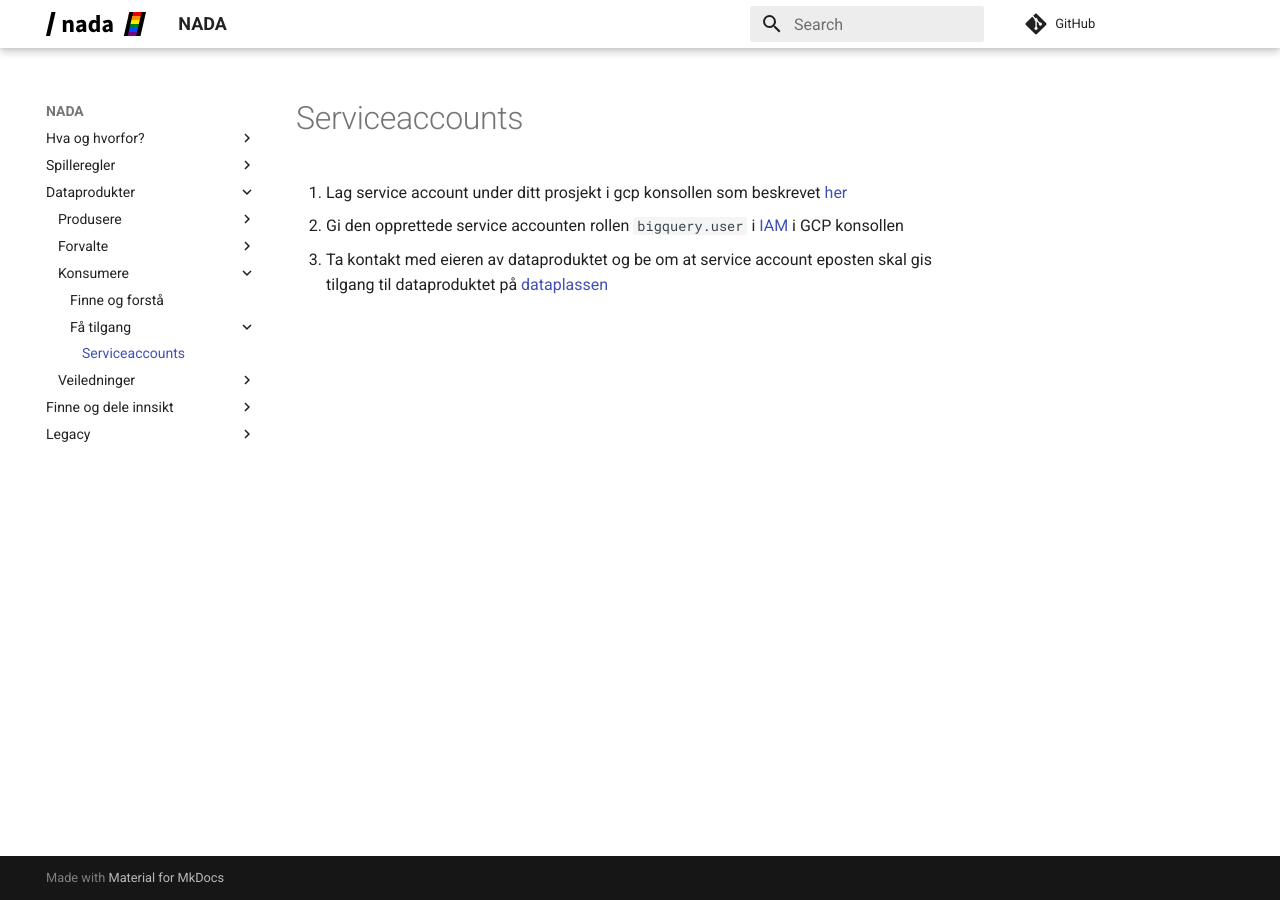
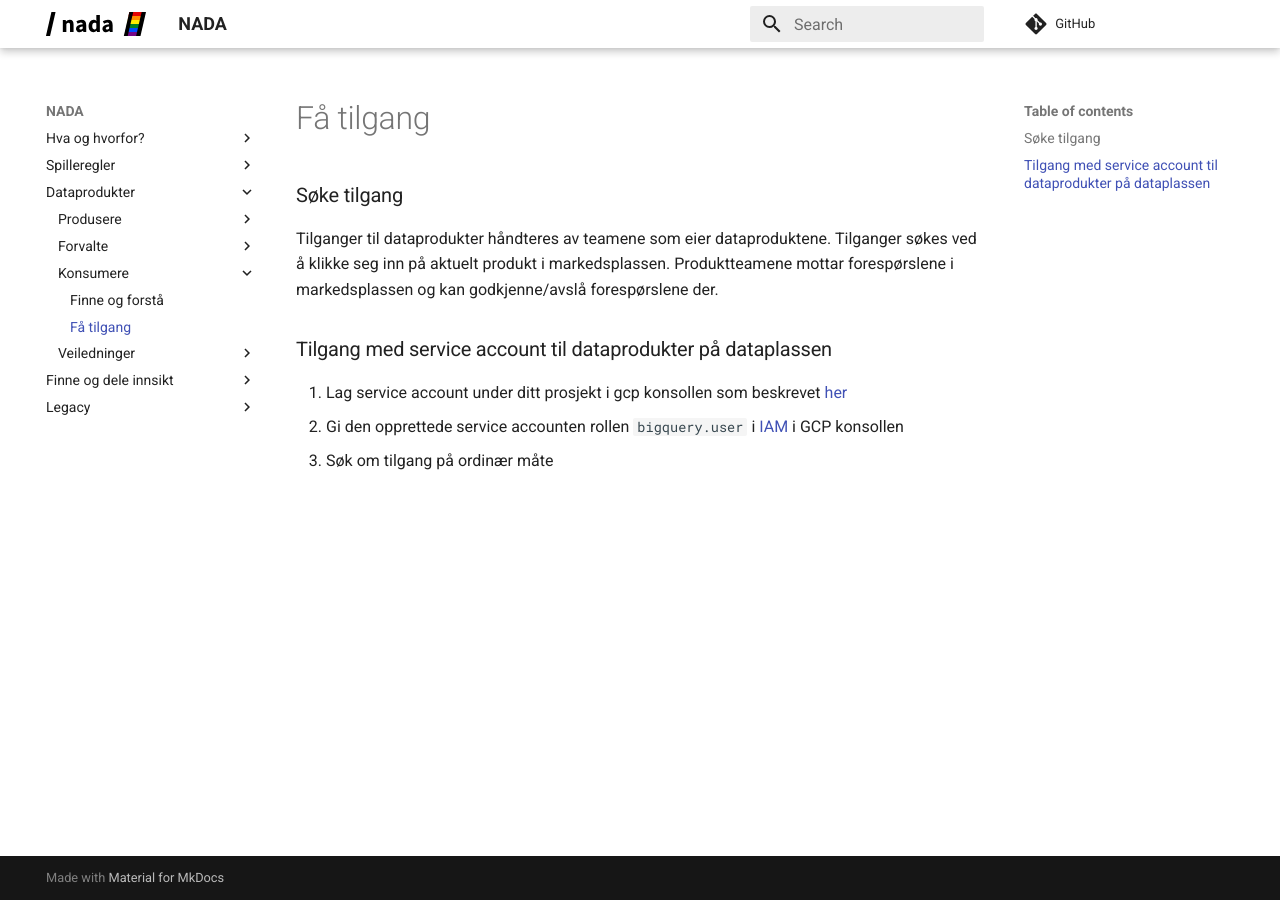
Before and after one commit to navikt/nada, an MkDocs documentation site: the page built from docs/dataprodukter/konsumere/tilgang_serviceaccount.md, in a window 1280 px wide. Built offline with MkDocs 1.6.1 and Material for MkDocs 9.7.7, drawn with Linux system fonts in a browser that asks for light colours; comment, search, counter and statistics services are not loaded.

Commit message:
Litt mer om tilganger

```diff
--- a/docs/dataprodukter/konsumere/tilgang_serviceaccount.md
+++ b/docs/dataprodukter/konsumere/tilgang_serviceaccount.md
@@ -1,7 +1,10 @@
----
-title: Tilgang med service account til dataprodukter på dataplassen
----
+### Søke tilgang
+Tilganger til dataprodukter håndteres av teamene som eier dataproduktene.
+Tilganger søkes ved å klikke seg inn på aktuelt produkt i markedsplassen.
+Produktteamene mottar forespørslene i markedsplassen og kan godkjenne/avslå forespørslene der.
 
+
+### Tilgang med service account til dataprodukter på dataplassen
 1. Lag service account under ditt prosjekt i gcp konsollen som beskrevet [her](https://cloud.google.com/iam/docs/creating-managing-service-accounts)
 2. Gi den opprettede service accounten rollen `bigquery.user` i [IAM](https://console.cloud.google.com/iam-admin) i GCP konsollen
-3. Ta kontakt med eieren av dataproduktet og be om at service account eposten skal gis tilgang til dataproduktet på [dataplassen](https://data.intern.nav.no)
+3. Søk om tilgang på ordinær måte
--- a/mkdocs.yml
+++ b/mkdocs.yml
@@ -41,7 +41,7 @@ markdown_extensions:
       custom_checkbox: true
 nav:
   - Hva og hvorfor?:
-    - Prinsipper: intro/ny_retning.md # <- Ta ut biten om ny retning, behold prinsippene
+    - Prinsipper: intro/ny_retning.md
     - Hva er nada?: intro/hva_er_nada.md
     #- Forankring: intro/forankring.md <- Flytt ut i egen ressurs
   - Spilleregler:
@@ -65,9 +65,7 @@ nav:
       - Overvåke: dataprodukter/forvalte/overvåke.md
     - Konsumere:
       - Finne og forstå: dataprodukter/konsumere/finne.md #finne-data/navdata.md
-      - Få tilgang:
-        #- Personlig bruker: dataprodukter/konsumere/tilgang_personlig.md
-        - Serviceaccounts: dataprodukter/konsumere/tilgang_serviceaccount.md
+      - Få tilgang: dataprodukter/konsumere/tilgang_serviceaccount.md
     - Veiledninger:
         - ETL på NAIS: guider/etl-paa-nais.md
         - Laste opp fil: dele-data/laste-opp-fil.md
```
